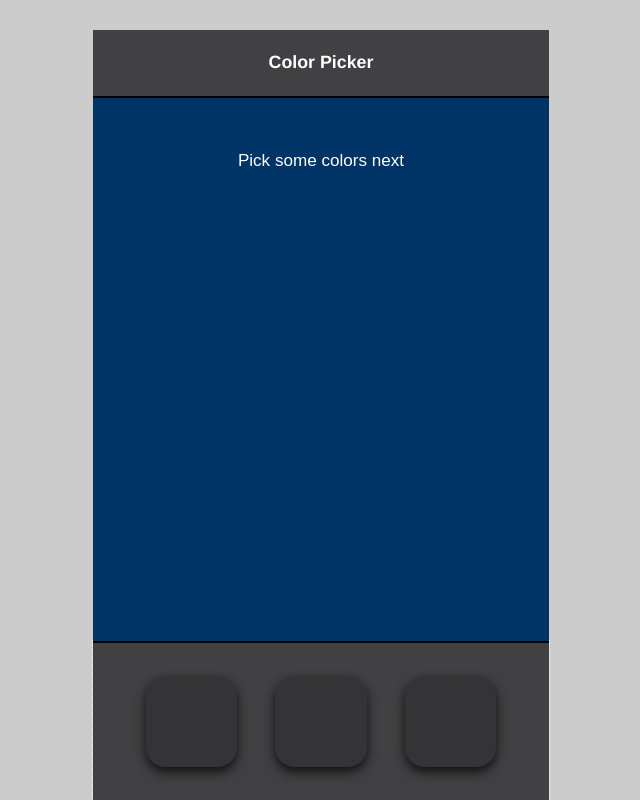
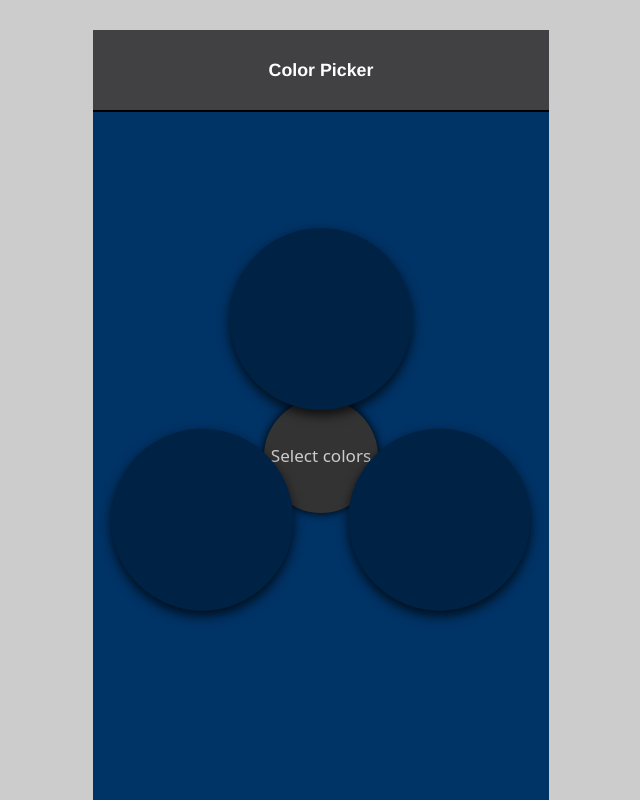
Before and after one commit to sfoster/urban-pong-spectrum-2019, a plain HTML site: page spectrum-client/htdocs/index.html in a window 1280 px wide. Shown: the whole page, without its empty margins (319-959 px from the left). Drawn offline with Linux system fonts and the light colour scheme.

Commit message:
Migrate the design from nonphaserclient

```diff
--- a/spectrum-client/htdocs/assets/colorpicker.js
+++ b/spectrum-client/htdocs/assets/colorpicker.js
@@ -203,6 +203,8 @@ class ColorPicker {
     this.clickTarget = elem;
     this.options = options;
     this.containerNode = options.containerNode || document.body;
+    this.boxNode = document.createElement("div");
+    this.boxNode.classList.add("pickerbox", "layer", "offscreen");
     this.canvas = document.createElement("canvas");
     this.canvas.classList.add("offscreen");
     this.scratchElem = document.createElement("span");
@@ -237,12 +239,13 @@ class ColorPicker {
     let canvas = this.canvas;
     console.log("creating canvas with size: " + size);
     canvas.width = canvas.height = size;
-    this.containerNode.appendChild(canvas);
+    this.boxNode.appendChild(canvas);
+    this.containerNode.appendChild(this.boxNode);
 
     this.colorDisc = options.colorWheel || new ColorDisc(canvas, {
       incrementDegrees: this.options.incrementDegrees || 15,
       radius: size / 2 - 10,
-      innerRadius: size/5,
+      innerRadius: this.options.hasOwnProperty('innerRadius') ? this.options.innerRadius : size/5,
     });
   }
   attachTo(elem) {
@@ -250,14 +253,14 @@ class ColorPicker {
       this.detach();
     }
     this.clickTarget = elem;
-    this.colorDisc.elem.classList.remove("offscreen");
+    this.boxNode.classList.remove("offscreen");
     this.clickTarget.classList.add("selected");
     this.colorDisc.render();
     this.colorDisc.elem.addEventListener("colordiscselection", this);
   }
   detach() {
     this.clickTarget.classList.remove("selected");
-    this.colorDisc.elem.classList.add("offscreen");
+    this.boxNode.classList.add("offscreen");
     this.colorDisc.elem.removeEventListener("colordiscselection", this);
   }
 }
--- a/spectrum-client/htdocs/assets/scene.js
+++ b/spectrum-client/htdocs/assets/scene.js
@@ -65,7 +65,7 @@ class ColorPickerScene extends Scene {
     super(elem, options);
     this.pickedColors = new Array(options.colorCount);
     this.strings = {
-      colorsNeededButtonText: "Pick some colors next",
+      colorsNeededButtonText: "Select colors",
       colorsPickedButtonText: "Send!",
     }
   }
@@ -82,6 +82,7 @@ class ColorPickerScene extends Scene {
       containerNode,
       incrementDegrees: 3,
       radius: dims.width / 2 - 20,
+      innerRadius: 1,
     });
     this.colorPicker.render();
 
--- a/spectrum-client/htdocs/assets/style.css
+++ b/spectrum-client/htdocs/assets/style.css
@@ -135,32 +135,79 @@ body[data-scene="waiting"] .scene-panel.previous.hidden {
 }
 
 #colorpicker .tile {
-  width: calc(var(--container-width) / 5);
-  height: calc(var(--container-width) / 5);
-  background-color: rgba(0,0,0, 0.2);
-  border-radius: 20px;
+  position: absolute;
+  width: calc(var(--container-width) * 0.4);
+  height: calc(var(--container-width) * 0.4);
+  display: inline-block;
+  border-radius: 100%;
+  background-color: #024;
+  left: 50%;
+  top: 50%;
+  z-index: 5;
 }
 
-#colorpicker .tile.needscolor {
+#colorpicker .tile.needscolor,
+button.primary:disabled {
   box-shadow: 0px 5px 12px 0px rgba(0,0,0,0.75);
+}
+
+#colorpicker .tile,
+button.primary {
+  box-shadow: 0px 5px 12px 0px rgba(255,255,255,0.6);
 }
 
 #colorpicker .tile.selected {
   box-shadow: 0px 5px 12px 0px rgba(255,255,255,0.35);
 }
 
+#colorpicker #tile-0 {
+  transform:translate(-50%, -125%);
+}
+#colorpicker #tile-1 {
+  transform:translate(-115%, -15%);
+}
+#colorpicker #tile-2 {
+  transform:translate(15%, -15%);
+}
+
+#colorpicker .pickerbox {
+  position: absolute;
+  top: 0; left: 0; bottom: 0; right: 0;
+  background-color: rgba(51,51,51,0.6);
+  z-index: 20;
+}
+
 #colorpicker .colordisc {
-  position: relative;
+  position: absolute;
+  top: 50%;
+  left: 50%;
+  transform:translate(-50%, -50%);
 }
 
 #colorpicker button.primary {
+  border:4px solid #111;
+  box-shadow: 0 0 10px black;
   font-size: larger;
+  line-height: 1.2em;
+  font-family: sans;
+  background-color: #3f3;
+  color: #000;
+  width: calc(var(--container-width) * 0.25);
+  height: calc(var(--container-width) * 0.25);
+  border-radius: 100%;
+  top: 50%;
+  left: 50%;
+  transform:translate(-50%, -50%);
+  display: inline-block;
+  position: absolute;
+  z-index: 10;
 }
 
 #colorpicker button.primary:disabled {
   border: none;
-  color: #fff;
-  background: transparent;
+  color: #ccc;
+  background: #333;
+  z-index: 1;
 }
 
 #gameover {
@@ -177,12 +224,6 @@ body[data-scene="waiting"] .scene-panel.previous.hidden {
   margin: 1px;
 }
 
-.colordisc {
-  position: absolute;
-  top: 0;
-  left: 0;
-  z-index: 1;
-}
 .offscreen {
   transform: translateX(-100vw);
 }
--- a/spectrum-client/htdocs/index.html
+++ b/spectrum-client/htdocs/index.html
@@ -39,13 +39,13 @@
       <h2>Color Picker</h2>
     </header>
     <section class="body">
-      <button disabled="" class="primary">Pick some colors next</button>
+      <div id="tile-0" class="tile needscolor"></div>
+      <div id="tile-1" class="tile needscolor"></div>
+      <div id="tile-2" class="tile needscolor"></div>
+      <button disabled="" class="primary">Select colors</button>
     </section>
-    <footer>
-      <div class="tile needscolor"></div>
-      <div class="tile needscolor"></div>
-      <div class="tile needscolor"></div>
-    </footer>
+    <!--footer>
+    </footer -->
   </div>
   <div id="waitingforopponent" class="scene-panel hidden">
     <header>
```
